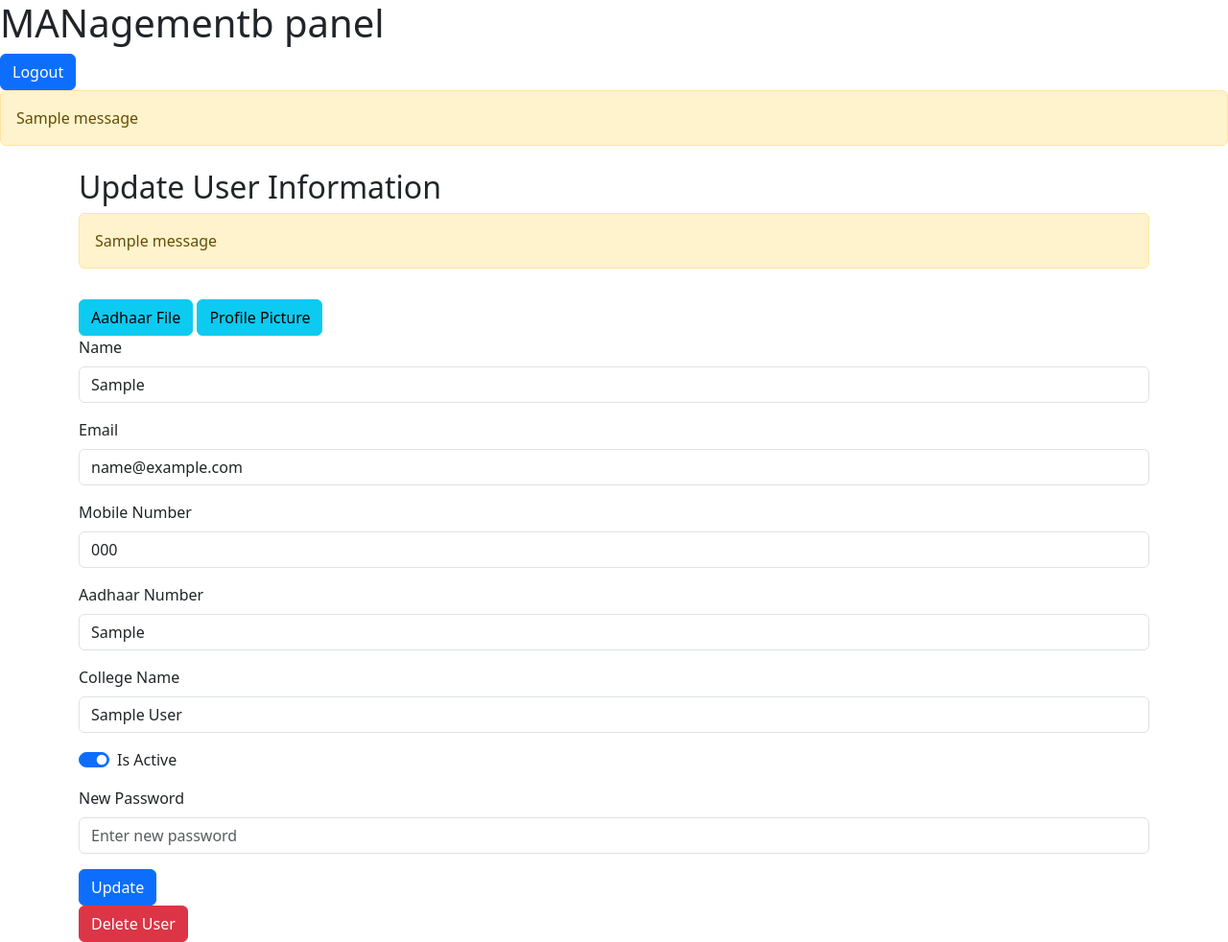
After one commit to Amar-Nath9/hostel_management_system, a Django app: page /management/update/1/ in a window 1280 px wide. The commit adds this page. Shown: the whole page at 96% size. Run offline with Django 5.2, Linux system fonts and the light colour scheme; tables that the repository leaves empty hold one stand-in row (values such as "Sample post"); one stand-in notice (Sample message) is shown.

Commit message:
add the admin panel

```diff
--- a/Hostal_management/management/urls.py
+++ b/Hostal_management/management/urls.py
@@ -8,6 +8,7 @@ urlpatterns = [
     path('management-login/',views.management_login, name='management_login'),
     path('management/',views.management_dashboard,name="management_dashboard"),
     path('amar_profile/',views.amar_profile, name='amar_profile'),
-    path('student/update/<int:user_id>/', views.update_student, name='update_student'),
+    path('management/update/<int:user_id>/', views.update_student, name='update_student'),
+    path('management/delete/<int:user_id>/', views.delete_user, name='delete_user'),
 
 ]
--- a/Hostal_management/management/views.py
+++ b/Hostal_management/management/views.py
@@ -4,6 +4,7 @@ from django.contrib.auth.models import User
 from django.contrib.auth import authenticate, login,logout
 from django.contrib import messages
 from django.http import HttpResponseRedirect
+from django.contrib.auth.hashers import make_password
 from django.contrib.auth.decorators import login_required
 
 # Create your views here.
@@ -67,26 +68,77 @@ def amar_profile(request):
 
 
 
+def update_student(request, user_id):
+    # Fetch the User and User_details instances based on user_id
+    user = get_object_or_404(User, id=user_id)
+    user_details = get_object_or_404(User_details, user=user)
 
-
-def update_student(request,user_id):
-    user =request.user
-
-    user_details = get_object_or_404(User_details, id=user_id)
     if request.method == 'POST':
+        # Fetch data from the form submission
         name = request.POST.get('name')
         mobile_num = request.POST.get('mobile')
         email = request.POST.get('email')
         aadhaar_num = request.POST.get('aadhaar_num')
         college_name = request.POST.get('college_name')
+        new_password = request.POST.get('new_password')
+        is_active = request.POST.get('is_active') == 'on'
 
-        if name:
-            user.first_name = name
-        if mobile_num:
-            user_details.mobile_num = mobile_num
-            user.username = mobile_num
-        if email:
-            user.email = email
-            # need to complete...
 
-    pass
+        try:
+            # Update User instance fields
+            if name:
+                user.first_name = name
+            if email:
+                user.email = email
+
+            # Update User_details instance fields
+            if mobile_num:
+                user_details.mobile_no = mobile_num
+                user.username = mobile_num  # Updating username with mobile number
+            if aadhaar_num:
+                user_details.aadhaar_num = aadhaar_num
+            if college_name:
+                user_details.collage_name = college_name
+            # Update active status
+            user.is_active = is_active
+
+             # Only update password if a new one is provided
+            if new_password:
+                user.password = make_password(new_password)
+
+
+
+            # Save the User and User_details instances
+            user.save()
+            user_details.save()
+
+            messages.success(request, 'Profile updated successfully.')
+        except Exception as e:
+            messages.error(request, f'Error updating profile: {e}')
+
+        # Redirect to the management dashboard after update
+        return redirect('/management/')
+
+    context = {
+        'user': user,
+        'user_details': user_details,
+    }
+
+    # Fallback redirection in case of a non-POST request
+    return render(request, "user_info.html",context)
+
+
+def delete_user(request, user_id):
+    if request.method == 'POST':
+        user = get_object_or_404(User, id=user_id)
+
+        # Optional: You might want to delete related user details
+        user_details = get_object_or_404(User_details, user=user)
+        user_details.delete()  # Delete the user's details
+
+        user.delete()  # Delete the user
+        messages.success(request, 'User deleted successfully.')
+        return redirect('/management/')  # Redirect to the management page after deletion
+
+    # Fallback for non-POST requests
+    return redirect('/management/')
--- a/Hostal_management/templates/management_panel.html
+++ b/Hostal_management/templates/management_panel.html
@@ -11,8 +11,19 @@
     <h1>MANagementb panel</h1>
 
 <a href="{% url 'logout' %}" class="btn btn-primary" role="button">Logout</a>
+{% if messages %}
+<div class="alert alert-warning" role="alert">
+    {% for message in messages %}
+        {{ message }}
+    {% endfor %}
+</div>
+{% endif %}
+<main>
+  {% block content %}
+  <!-- Child templates will inject content here -->
 
 <table class="table table-hover">
+  {% csrf_token %}
     <thead>
       <tr>
         <th scope="col">S No.</th>
@@ -36,9 +47,19 @@
     </tbody>
   </table>
 
+  {% endblock %}
+</main>
 
-
-
+<script>
+  window.onscroll = function() {
+    var navbar = document.querySelector('.navbar');
+    if (window.pageYOffset > 50) {
+      navbar.classList.add('scrolled');
+    } else {
+      navbar.classList.remove('scrolled');
+    }
+  };
+</script>
 
     <script src="https://cdn.jsdelivr.net/npm/bootstrap@5.3.3/dist/js/bootstrap.bundle.min.js" integrity="sha384-YvpcrYf0tY3lHB60NNkmXc5s9fDVZLESaAA55NDzOxhy9GkcIdslK1eN7N6jIeHz" crossorigin="anonymous"></script>
   </body>
--- /dev/null
+++ b/Hostal_management/templates/user_info.html
@@ -0,0 +1,79 @@
+{% extends 'management_panel.html' %}
+
+{% block content %}
+<div class="container mt-4">
+  <h2>Update User Information</h2>
+
+  {% if messages %}
+      <div class="alert alert-warning" role="alert">
+          {% for message in messages %}
+              {{ message }}
+          {% endfor %}
+      </div>
+  {% endif %}
+
+  <form method="POST" action="{% url 'update_student' user.id %}">
+    {% csrf_token %}
+     <!-- Download Aadhaar File Button -->
+     {% if user_details.aadhaar_image %}
+     <a href="{{ user_details.aadhaar_image.url }}" class="btn btn-info mt-3" download>Aadhaar File</a>
+ {% endif %}
+
+ <!-- Download Profile Picture Button -->
+ {% if user_details.profile_pic %}
+     <a href="{{ user_details.profile_pic.url }}" class="btn btn-info mt-3" download>Profile Picture</a>
+ {% endif %}
+
+    <!-- Name Section -->
+    <div class="mb-3">
+      <label for="name" class="form-label">Name</label>
+      <input type="text" class="form-control" id="name" name="name" value="{{ user.first_name }}">
+    </div>
+
+    <!-- Email Section -->
+    <div class="mb-3">
+      <label for="email" class="form-label">Email</label>
+      <input type="email" class="form-control" id="email" name="email" value="{{ user.email }}">
+    </div>
+
+    <!-- Mobile Number Section -->
+    <div class="mb-3">
+      <label for="mobile" class="form-label">Mobile Number</label>
+      <input type="text" class="form-control" id="mobile" name="mobile" value="{{ user_details.mobile_no }}">
+    </div>
+
+    <!-- Aadhaar Number Section -->
+    <div class="mb-3">
+      <label for="aadhaar_num" class="form-label">Aadhaar Number</label>
+      <input type="text" class="form-control" id="aadhaar_num" name="aadhaar_num" value="{{ user_details.aadhaar_num }}">
+    </div>
+
+    <!-- College Name Section -->
+    <div class="mb-3">
+      <label for="college_name" class="form-label">College Name</label>
+      <input type="text" class="form-control" id="college_name" name="college_name" value="{{ user_details.collage_name }}">
+    </div>
+
+    <!-- Active Toggle Button -->
+    <div class="form-check form-switch mb-3">
+      <input type="checkbox" class="form-check-input" id="is_active" name="is_active" {% if user.is_active %}checked{% endif %}>
+      <label class="form-check-label" for="is_active">Is Active</label>
+    </div>
+
+    <!-- Change Password Section -->
+
+    <div class="mb-3">
+        <label for="new-password" class="form-label">New Password</label>
+        <input type="password" class="form-control" id="new-password" name="new_password" placeholder="Enter new password">
+    </div>
+
+    <button type="submit" class="btn btn-primary">Update</button>
+  </form>
+
+  <!-- Delete User Button -->
+  <form method="POST" action="{% url 'delete_user' user.id %}" onsubmit="return confirm('Are you sure you want to delete this user?');">
+    {% csrf_token %}
+    <button type="submit" class="btn btn-danger">Delete User</button>
+  </form>
+</div>
+{% endblock %}
```
